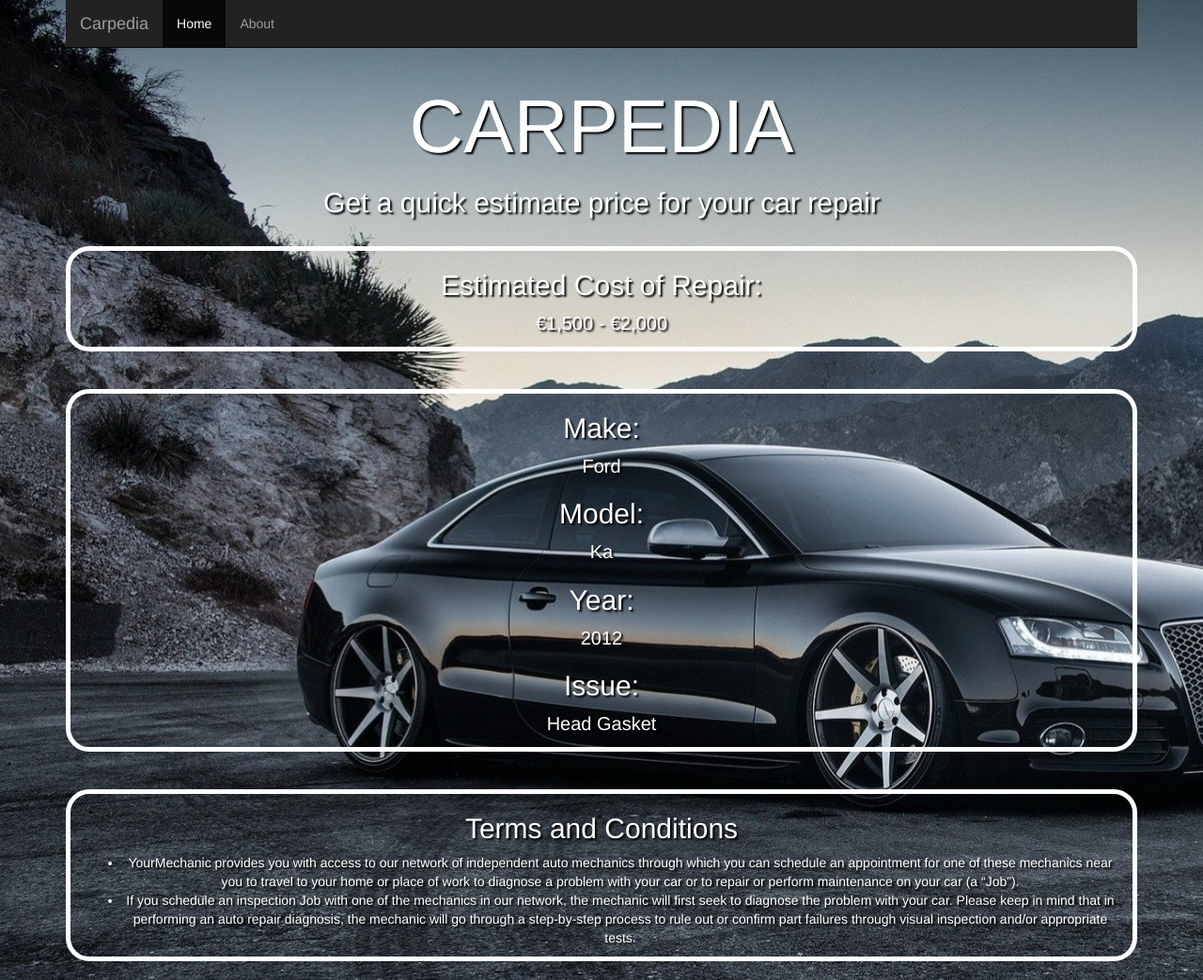
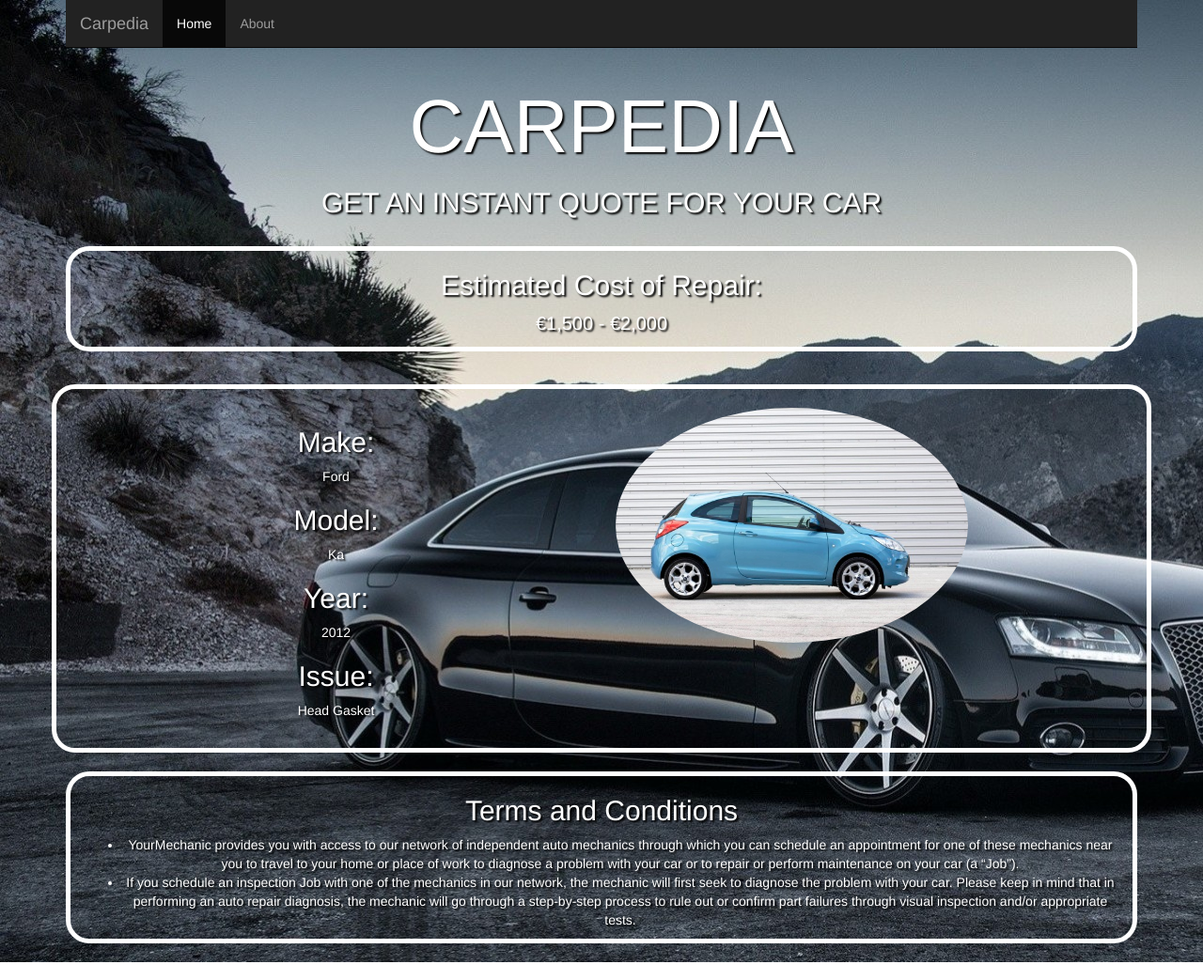
Before and after one commit to ScottWoodbyrne/scottwoodbyrne.github.io, a plain HTML site: page quote-page.html in a window 1280 px wide. Shown: the whole page at 94% size. Drawn offline with nearby package versions, Linux system fonts and the light colour scheme.

Commit message:
jpg added ford-ka-12

```diff
--- a/quote-page.html
+++ b/quote-page.html
@@ -42,7 +42,7 @@
     </div>
           <!--Start 1st section-->
             <h1>CARPEDIA</h1>
-	          <h2>Get a quick estimate price for your car repair</h2>
+	          <h2>GET AN INSTANT QUOTE FOR YOUR CAR</h2>
        <div class="container">
       <div class="row">
         <div id="text-center" class="col-xs-12">
@@ -54,9 +54,10 @@
     <!--End 1st section-->
 
     <!--Start 2nd section-->
-    <div class="container">
+    <div class="container whiteborder">
       <div class="row">
-      	<div class="col-xs-12">
+      	<div class="col-xs-6">
+
           	<h2>Make:</h2>
           		  <p>Ford</p>
             <h2>Model:</h2>
@@ -65,6 +66,10 @@
           		  <p>2012</p>
            	<h2>Issue:</h2>
           		  <p>Head Gasket</p>
+        </div>
+
+        <div class="col-xs-6">
+          <img class="img-circle"src="img/ford-ka-12.jpg" height="250px">
         </div>
       </div>
     </div>
```
